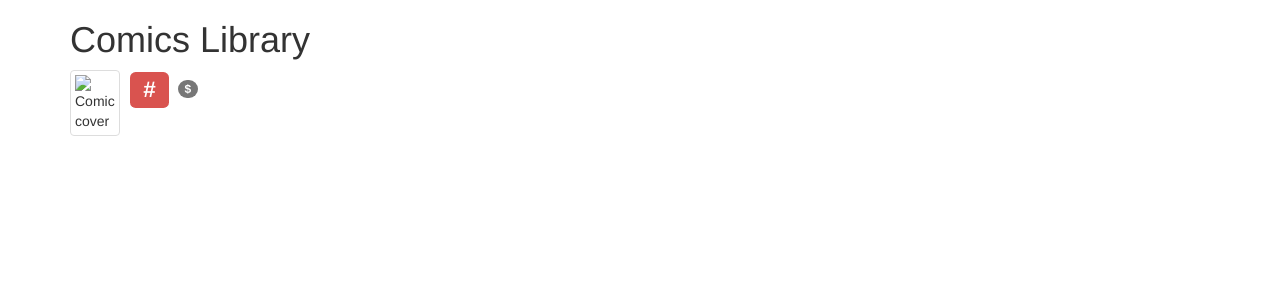
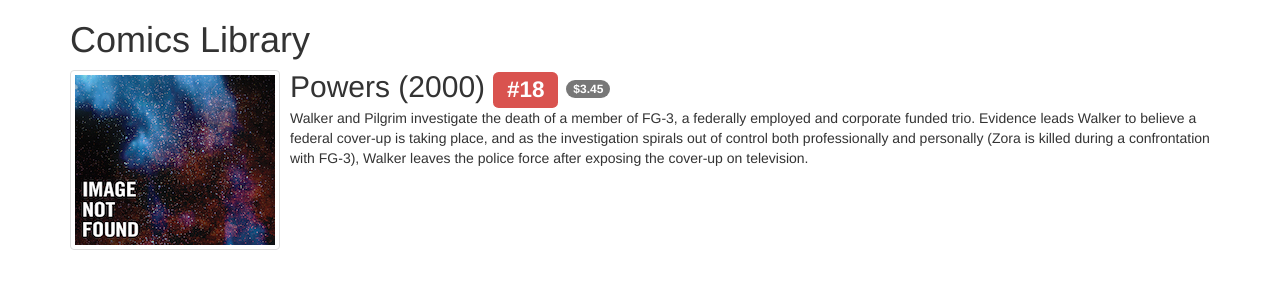
Before and after one commit to formations/angularjs-foundations, a website: page app/store.html in a window 1280 px wide. Drawn offline with nearby package versions, Linux system fonts and the light colour scheme.

Commit message:
Fill in page with model data

```diff
--- a/app/store.html
+++ b/app/store.html
@@ -24,14 +24,14 @@
             <div class="col-xs-12">
                 <div class="media">
                     <div class="media-left media-middle">
-                        <img class="media-object img-thumbnail" alt="Comic cover"><!-- image should be set inside src attribute -->
+                        <img class="media-object img-thumbnail" ng-src="{{ comic.thumbnail }}" alt="Comic cover">
                     </div>
                     <div class="media-body">
-                        <h2 class="media-heading"><!-- title should go here -->
-                            <span class="label label-danger">#<!-- issue should go here --></span>
-                            <span class="badge">$<!-- price should go here --></span>
+                        <h2 class="media-heading">{{ comic.title }}
+                            <span class="label label-danger">#{{ comic.issueNumber }}</span>
+                            <span class="badge">${{ comic.price }}</span>
                         </h2>
-                        <p><!-- description should go here --></p>
+                        <p>{{ comic.description }}</p>
                     </div>
                 </div>
             </div>
```
